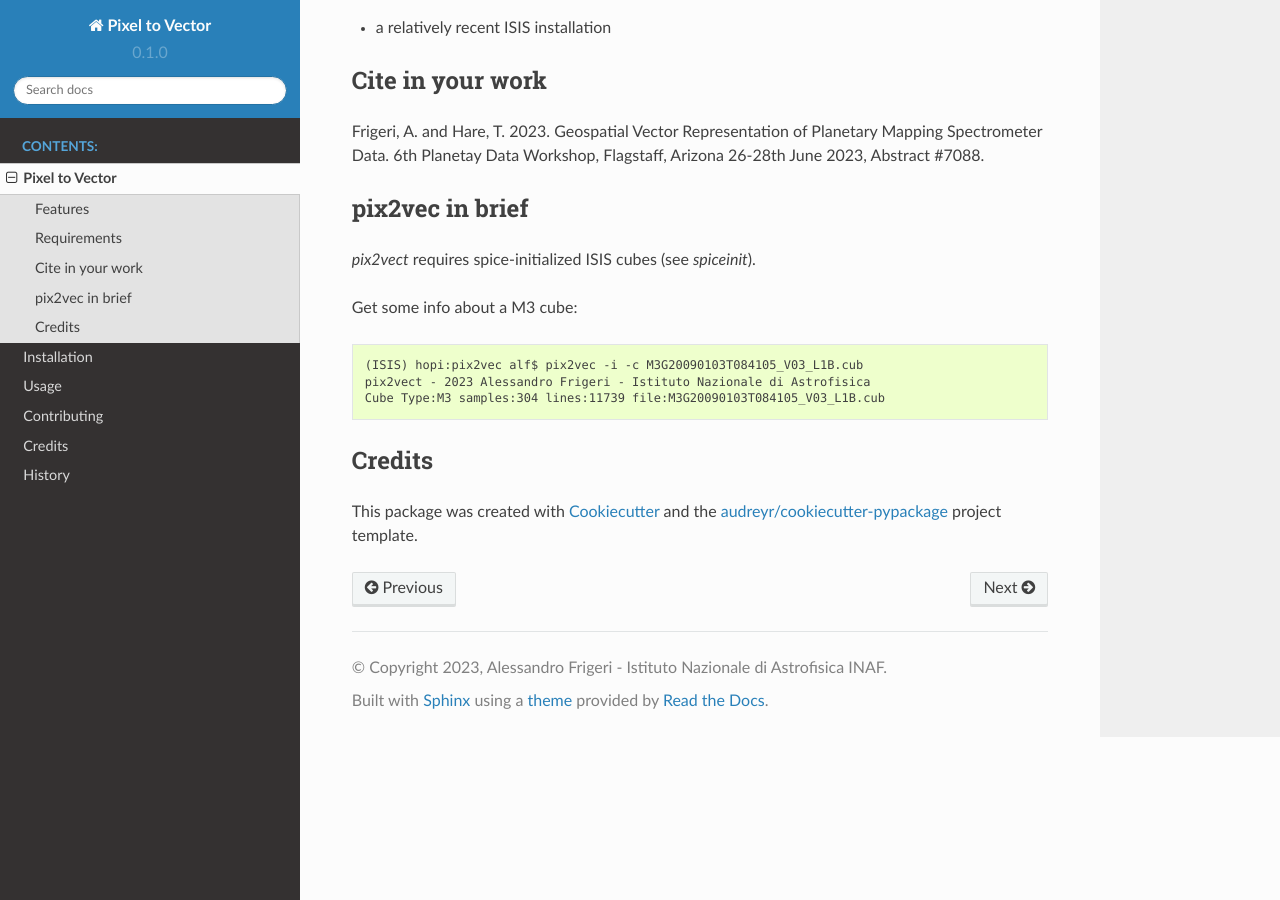
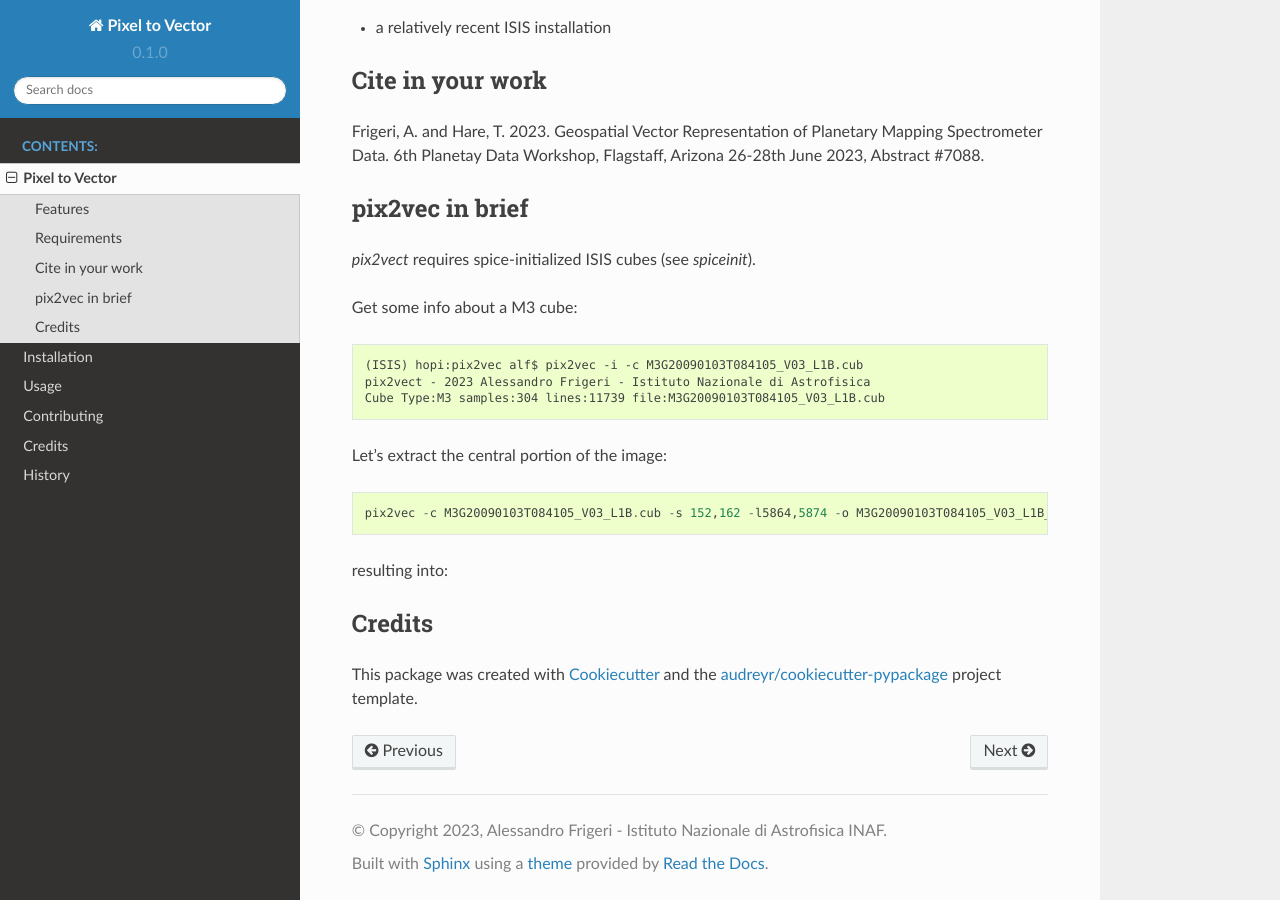
Before and after one commit to afrigeri/pix2vec, a Sphinx documentation site: the page built from docs/readme.rst, in a window 1280 px wide and 900 px high, scrolled down 565 px. Built offline with Sphinx 7.4.7 and the Read the Docs theme 2.0.0, drawn with Linux system fonts in a browser that asks for light colours; pages that are not in the unit, such as notebooks, are missing from menus.

Commit message:
updated docs

```diff
--- a/README.rst
+++ b/README.rst
@@ -55,6 +55,11 @@ Get some info about a M3 cube::
     pix2vect - 2023 Alessandro Frigeri - Istituto Nazionale di Astrofisica
     Cube Type:M3 samples:304 lines:11739 file:M3G20090103T084105_V03_L1B.cub
 
+Let's extract the central portion of the image::
+
+    pix2vec -c M3G20090103T084105_V03_L1B.cub -s 152,162 -l5864,5874 -o M3G20090103T084105_V03_L1B_center.gpkg
+
+resulting into:
 
 
 Credits
```
Also changed, not shown: docs/usage.rst (+7 -0 lines), 1 other file.
